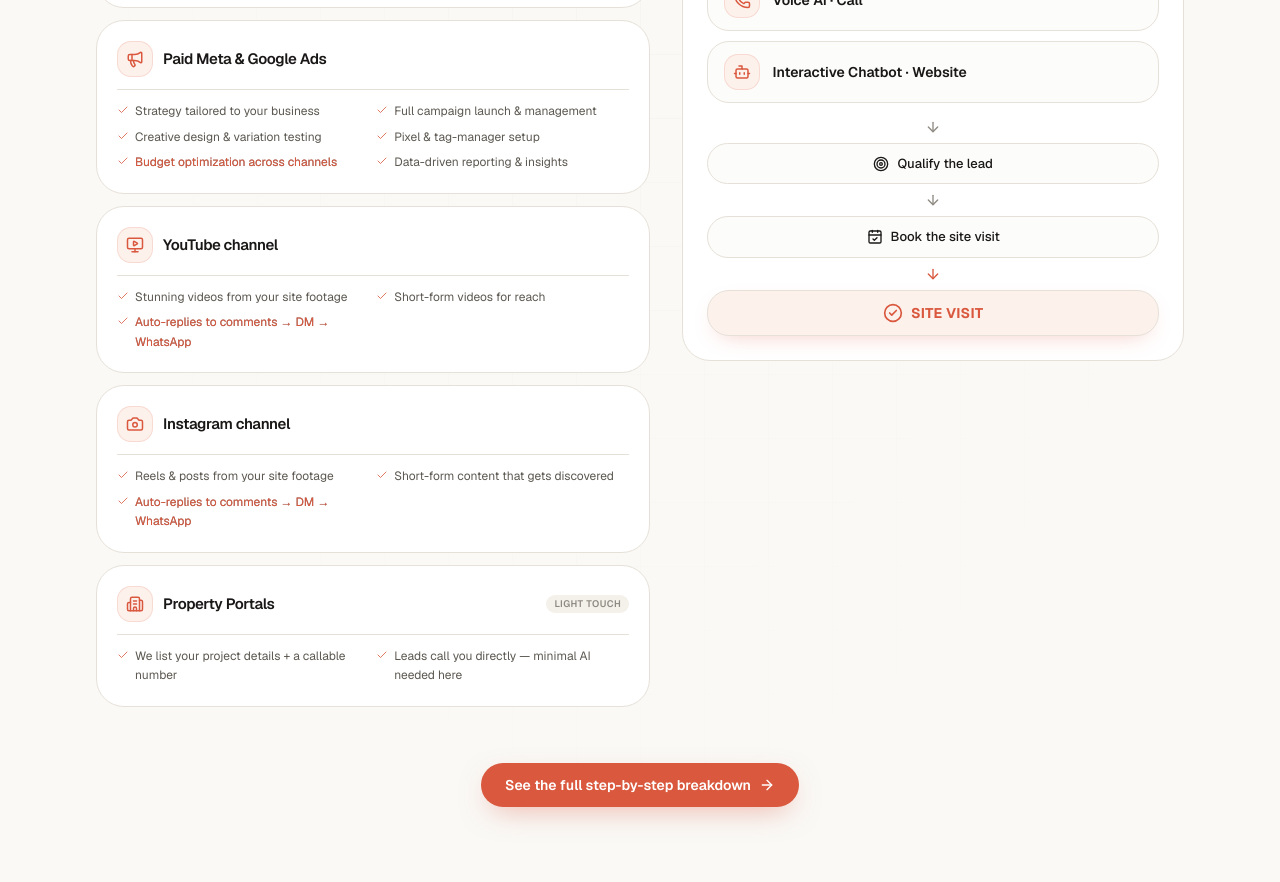
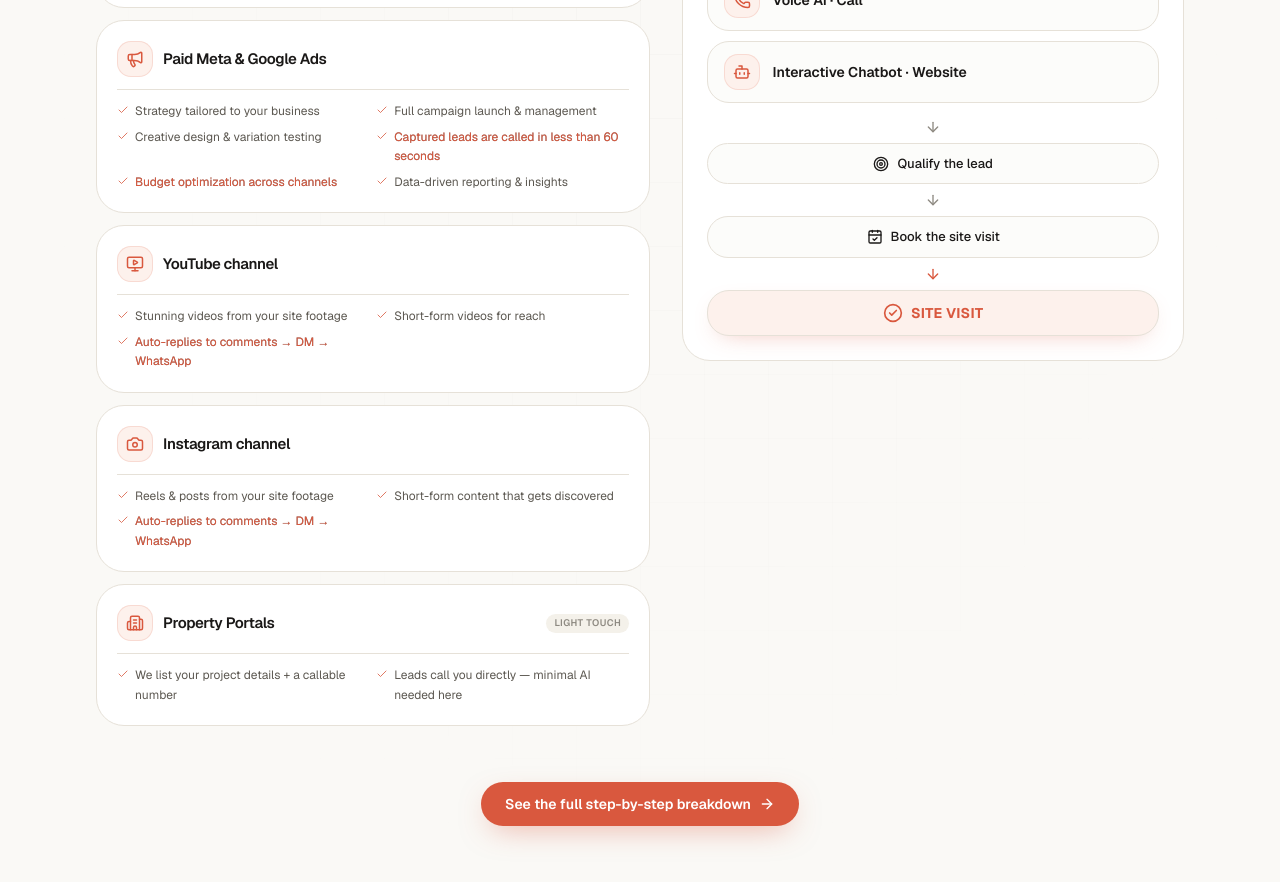
Before and after one commit to Kriven-AI/realty-website, a Next.js app: page / in a window 1280 px wide. Shown: the part 3540-4422 px from the top of the page. Built offline with nearby package versions, Linux system fonts and the light colour scheme.

Commit message:
updated the website

```diff
--- a/components/home/lead-engine-teaser.tsx
+++ b/components/home/lead-engine-teaser.tsx
@@ -60,7 +60,7 @@ const SOURCES: Source[] = [
       "Strategy tailored to your business",
       "Full campaign launch & management",
       "Creative design & variation testing",
-      "Pixel & tag-manager setup",
+      { text: "Captured leads are called in less than 60 seconds", highlight: true },
       { text: "Budget optimization across channels", highlight: true },
       "Data-driven reporting & insights",
     ],
```
